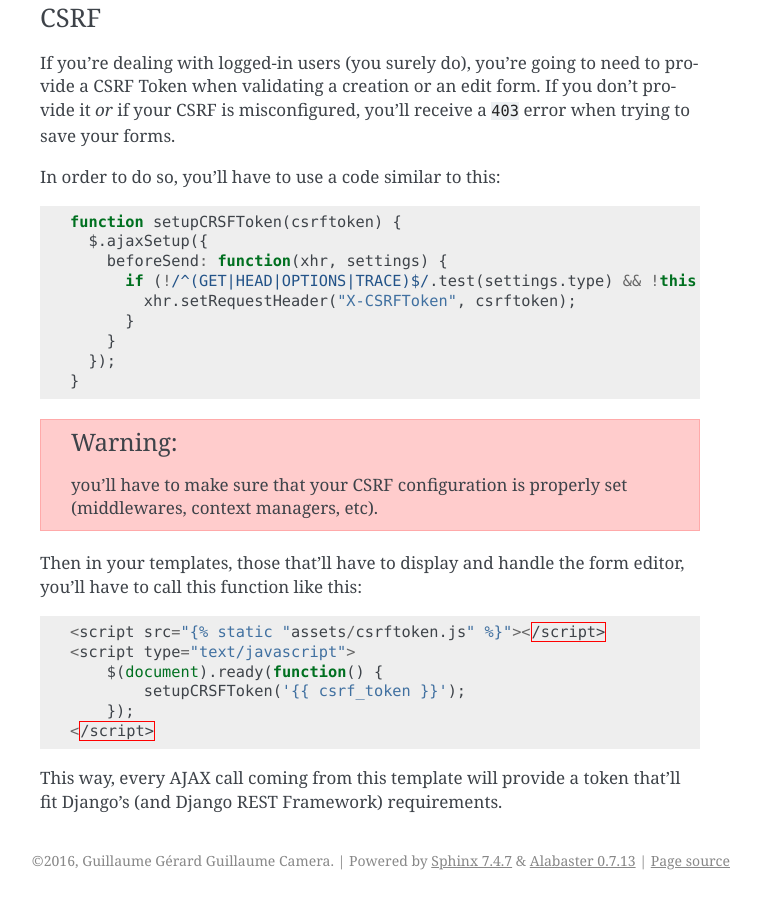
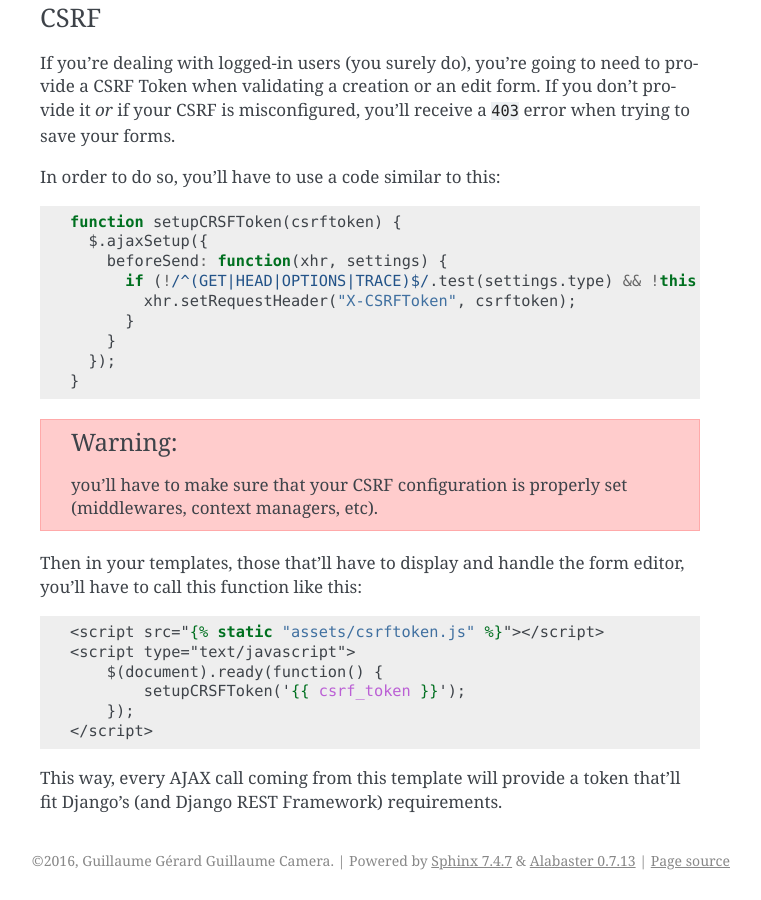
Before and after one commit to peopledoc/django-formidable, a Sphinx documentation site: the page built from docs/source/install.rst, in a window 1280 px wide and 900 px high, scrolled down 2457 px. Shown: the whole window, without its empty margins (380-1141 px from the left). Built offline with Sphinx 7.4.7, drawn with Linux system fonts in a browser that asks for light colours.

Commit message:
remove doc building warning because code-block is not js or HTML, but django template language

```diff
--- a/docs/source/install.rst
+++ b/docs/source/install.rst
@@ -145,13 +145,13 @@ If you're dealing with logged-in users (you surely do), you're going to need to
 In order to do so, you'll have to use a code similar to this:
 
 .. literalinclude:: ../../demo/demo/builder/static/assets/csrftoken.js
-    :language: javascript
+    :language: js
 
 .. warning:: you'll have to make sure that your CSRF configuration is properly set (middlewares, context managers, etc).
 
 Then in your templates, those that'll have to display and handle the form editor, you'll have to call this function like this:
 
-.. code-block:: js
+.. code-block:: django
 
     <script src="{% static "assets/csrftoken.js" %}"></script>
     <script type="text/javascript">
```
